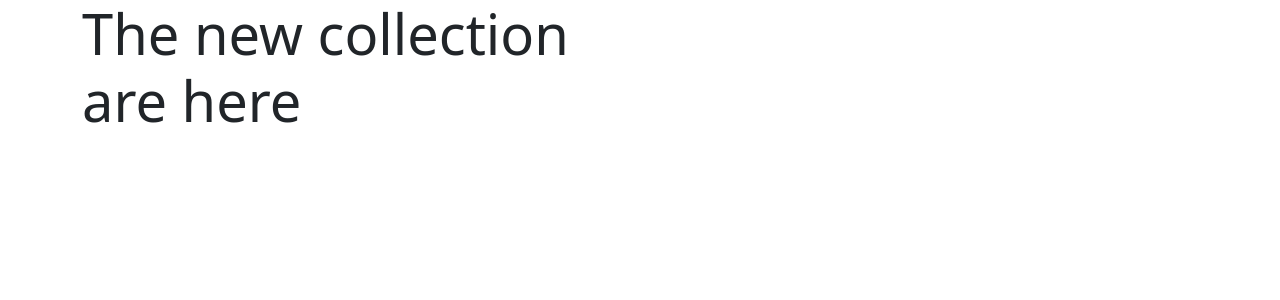
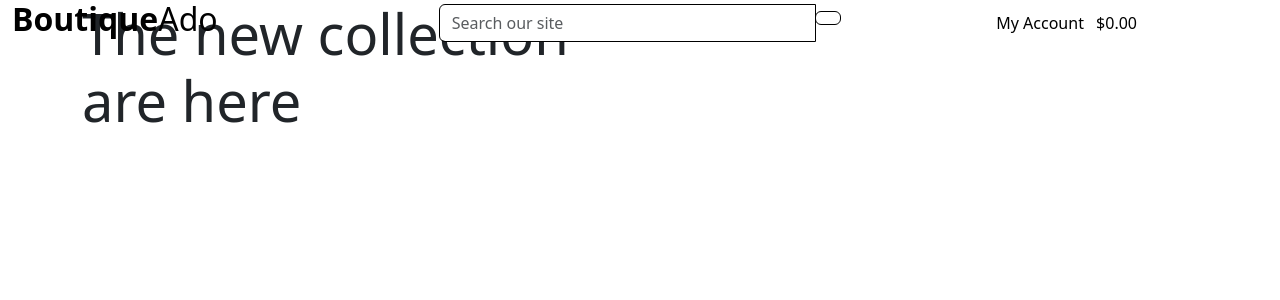
Before and after one commit to richard9106/store_boutique, a Django app: page / in a window 1280 px wide. Shown: the top 300 px of the page. Run offline with Django 3.2, Linux system fonts and the light colour scheme.

Commit message:
Adding main page header

```diff
--- a/templates/base.html
+++ b/templates/base.html
@@ -33,7 +33,69 @@
 <body>
 
     <header class="container-fluid fixed-top">
-
+        <div class="row">
+            <div class="col-12 col-lg-4 my-auto py-1 py-lg-0 text-center text-lg-start">
+                <a href="" class="nav-link main-logo-link">
+                    <h2 class="logo-font text-black my-o">
+                        <strong>Boutique</strong>Ado
+                    </h2>
+                </a>
+            </div>
+            <div class="col-12 col-lg-4 my-auto py-1 py-lg-0">
+                <form action="" method="GET">
+                    <div class="input-group w-100">
+                        <input type="text" name="q" id="" class="form-control border border-black round-0" placeholder="Search our site">
+                        <div class="input-group-append">
+                            <button class="form-control btn btn-black border border-black round-0" type="submit">
+                                <span>
+                                    <i class="fa fa-search"></i>
+                                </span>
+                            </button>
+                        </div>
+                    </div>
+                </form>
+            </div>
+            <div class="col-12 col-lg-4 my-auto py-1 py-lg-0">
+                <ul class="list-inline list-unstyled text-center tex-lg-right my-0">
+                    <li class="list-inline-item dropdown">
+                        <a href="" class="text-black nav-link" id="user-options" data-toggle="dropdown" aria-haspopup="true" aria-expanded="flase">
+                            <div class="text-center">
+                                <div>
+                                    <i class="fa fa-user fa-lg"></i>
+                                </div>
+                                <p class="my-0">My Account</p>
+                            </div>
+                        </a>
+                        <div class="dropdown-menu border-0">
+                            {% if request.user.is_authenticated %}
+                                {% if request.user.is_superuser %}
+                                <a href="" class="dropdown-item">Product Management</a>
+                                {% endif %}
+                            <a href="" class="dropdowm-item">My Profile</a>
+                            <a href="{% url 'account_logout' %}" class="dropdowm-item">Logout</a>
+                            {% else %}
+                            <a href="{% url 'account_singup' %}" class="dropdowm-item">Register</a>
+                            <a href="{% url 'account_login' %}" class="dropdowm-item">Login</a>
+                            {% endif %}
+                        </div>
+                    </li>
+                    <li class="list-inline-item">
+                        <a href="" class="{% if grand_total %} text-info fw-bold {% else %} text-black {% endif %} nav-link">
+                            <div class="text-center">
+                                <div><i class="fas fa-shopping-bag fa-lg"></i></div>
+                                <p class="my-0">
+                                    {% if grand_total %}
+                                        ${{ grand_total|floatformat:2}}
+                                    {% else %}
+                                        $0.00
+                                    {% endif %}
+                                </p>
+                            </div>
+                        </a>
+                    </li>
+                </ul>
+            </div>
+        </div>
     </header>
 
     {% if message %}
```
